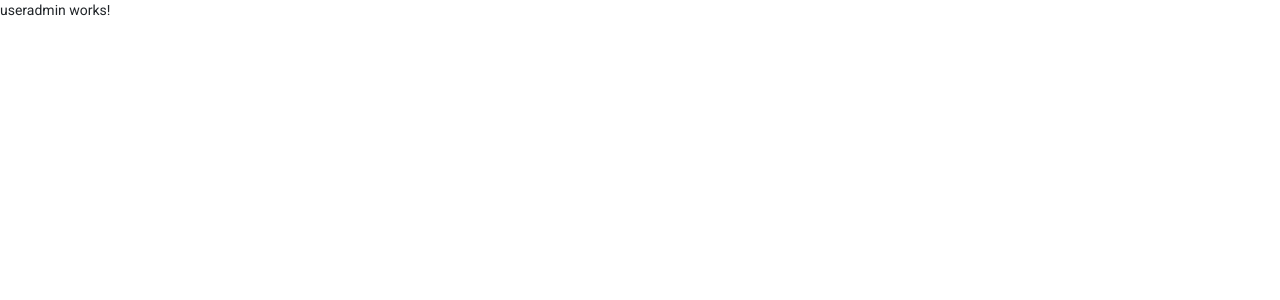
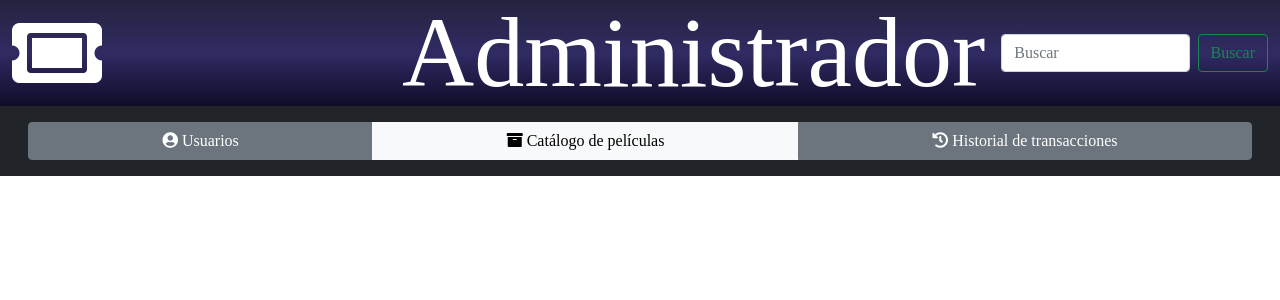
Before and after one commit to racarlosdavid/practica3y4_G8, an Angular app in the folder Frontend/: page /admin in a window 1280 px wide. Shown: the top 300 px of the page. Built offline with nearby package versions, Linux system fonts and the light colour scheme; a web font is replaced by a local one.

Commit message:
Se agregó el menú principal en el componente Administrador

```diff
--- a/Frontend/src/app/app.module.ts
+++ b/Frontend/src/app/app.module.ts
@@ -12,6 +12,7 @@ import { LoginComponent } from './components/login/login.component';
 import { MenuComponent } from './components/menu/menu.component';
 import { UsercliComponent } from './components/usercli/usercli.component';
 import { UseradminComponent } from './components/useradmin/useradmin.component';
+import { MenuadminComponent } from './components/menuadmin/menuadmin.component';
 
 @NgModule({
   declarations: [
@@ -22,7 +23,8 @@ import { UseradminComponent } from './components/useradmin/useradmin.component';
     LoginComponent,
     MenuComponent,
     UsercliComponent,
-    UseradminComponent
+    UseradminComponent,
+    MenuadminComponent
   ],
   imports: [
     BrowserModule,
--- /dev/null
+++ b/Frontend/src/app/components/menuadmin/menuadmin.component.html
@@ -0,0 +1,35 @@
+<!--Barra de navegación inicial-->
+<nav class="navbar navbar-expand-lg navbar-dark Bot">
+    <div class="container-fluid">
+        <a class="navbar-brand" style="margin-right: 300px;">  <i class="fas fa-ticket-alt fa-4x"></i></a>
+        <a class="navbar-brand animate__animated animate__zoomIn" href="/" style="font-size: 100px;">Administrador</a>
+
+        <div class="collapse navbar-collapse" id="navbarScroll">
+            <ul class="navbar-nav me-auto my-2 my-lg-0 navbar-nav-scroll" style="--bs-scroll-height: 100px;"></ul>
+            <form class="d-flex">
+                <input #tipbusqueda class="form-control me-2" type="search" placeholder="Buscar" aria-label="Search">
+                <button class="btn btn-outline-success" type="submit" >Buscar</button>
+            </form>
+        </div>
+    </div>
+</nav>
+
+<!--Botones de control-->
+<div class="container-fluid">
+    <div class="row bg-dark text-white p-3 Fbot">
+        <div class="btn-group animate__animated animate__zoomIn">
+            <button type="button" class="btn btn-secondary" data-toggle="dropdown">
+                <i class="fa fa-user-circle"></i> Usuarios <span class="caret"></span>
+            </button>
+            <button type="button" class="btn btn-light" data-toggle="dropdown">
+                <i class="fa fa-archive"></i> Catálogo de películas <span class="caret"></span>
+            </button>
+            <button type="button" class="btn btn-secondary" data-toggle="dropdown" >
+                <i class="fa fa-history"></i> Historial de transacciones <span class="caret"></span>
+            </button>
+        </div>
+    </div>
+</div>
+
+<!--Espaciado-->
+<ul style="margin-top: 40px;"><h1></h1></ul>
--- /dev/null
+++ b/Frontend/src/app/components/menuadmin/menuadmin.component.ts
@@ -0,0 +1,15 @@
+import { Component, OnInit } from '@angular/core';
+
+@Component({
+  selector: 'app-menuadmin',
+  templateUrl: './menuadmin.component.html',
+  styleUrls: ['./menuadmin.component.css']
+})
+export class MenuadminComponent implements OnInit {
+
+  constructor() { }
+
+  ngOnInit(): void {
+  }
+
+}
--- a/Frontend/src/app/components/useradmin/useradmin.component.html
+++ b/Frontend/src/app/components/useradmin/useradmin.component.html
@@ -1 +1,2 @@
-<p>useradmin works!</p>
+<!-- Se incluye de primero el componente menú para el inicio-->
+<app-menuadmin></app-menuadmin>
--- a/Frontend/src/app/components/usercli/usercli.component.html
+++ b/Frontend/src/app/components/usercli/usercli.component.html
@@ -1 +1,2 @@
+<!-- Se incluye de primero el componente menú para el inicio-->
 <app-menu></app-menu>
```
Also changed, not shown: Frontend/src/app/components/menuadmin/menuadmin.component.css (added), 1 other file (tests, documents, lock files or other folders).
